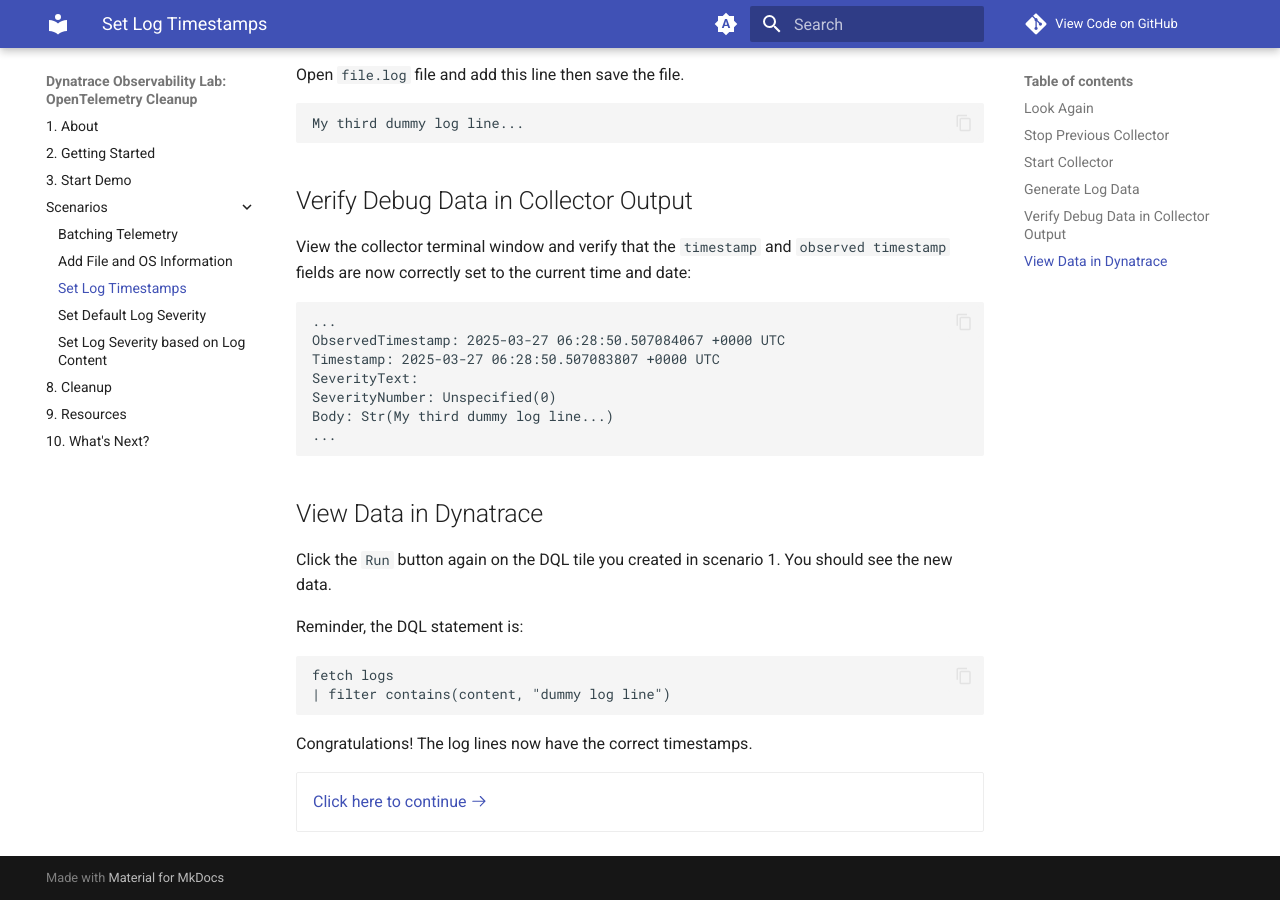
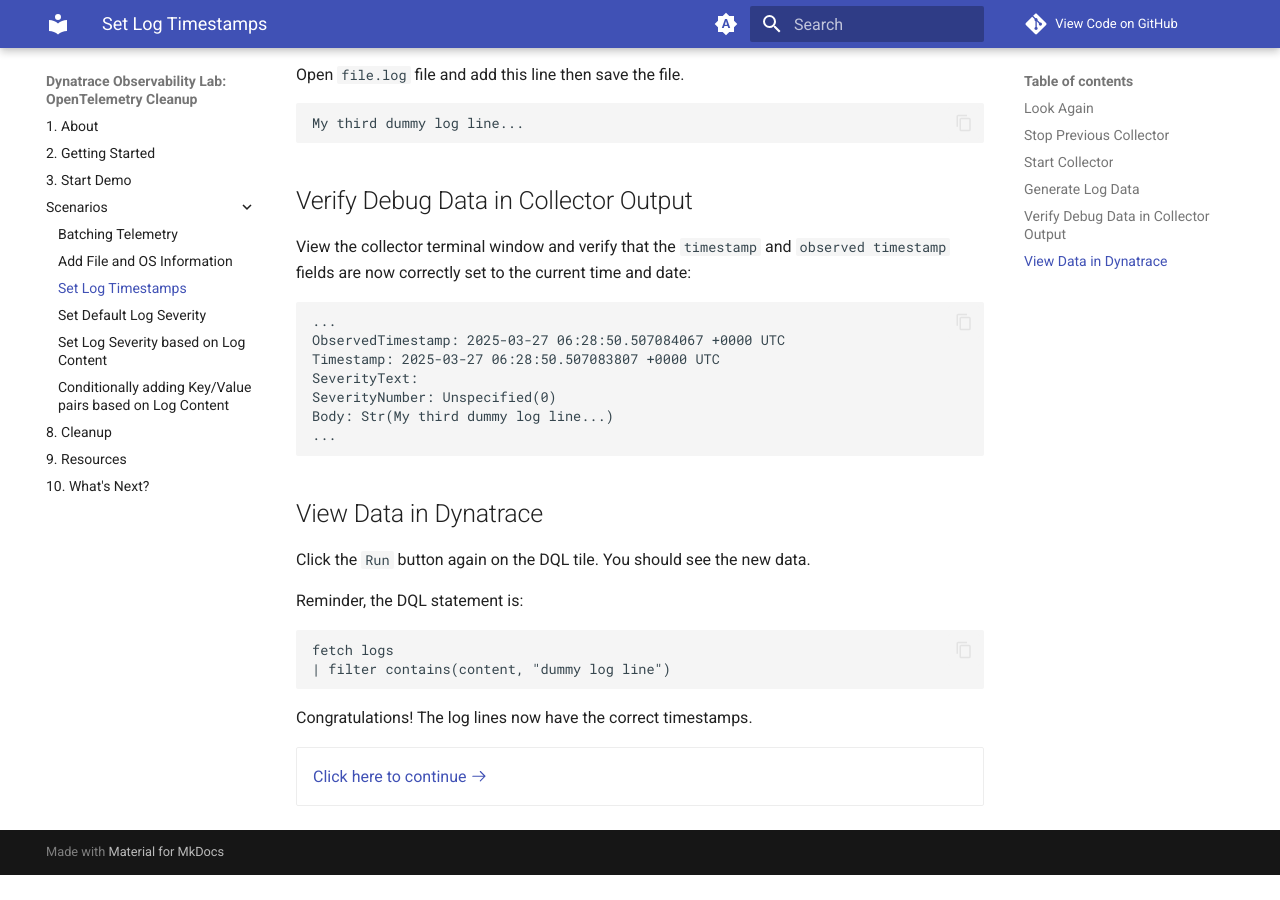
Before and after one commit to Dynatrace/demo-opentelemetry-patterns, an MkDocs documentation site: the page built from docs/scenario3.md, in a window 1280 px wide and 900 px high, scrolled down 1050 px. Built offline with MkDocs 1.6.1 and Material for MkDocs 9.7.7, drawn with Linux system fonts in a browser that asks for light colours; comment, search, counter and statistics services are not loaded; after the commit the page ends 1925 px from its top, so only the background shows below that.

Commit message:
update docs

```diff
--- a/docs/scenario2.md
+++ b/docs/scenario2.md
@@ -60,7 +60,7 @@
 
 ![scenario2 dynatrace results](images/scenario2-dql.png)
 
-Click the `Run` button again on the DQL tile you created in scenario 1. You should see the new data.
+Click the `Run` button again on the DQL tile. You should see the new data.
 
 Reminder, the DQL statement is:
 
--- a/docs/scenario3.md
+++ b/docs/scenario3.md
@@ -62,7 +62,7 @@
 
 ## View Data in Dynatrace
 
-Click the `Run` button again on the DQL tile you created in scenario 1. You should see the new data.
+Click the `Run` button again on the DQL tile. You should see the new data.
 
 Reminder, the DQL statement is:
 
--- a/docs/scenario4.md
+++ b/docs/scenario4.md
@@ -66,7 +66,7 @@
 
 ![scenario4 dynatrace results](images/scenario4-dql.png)
 
-Click the `Run` button again on the DQL tile you created in scenario 1. You should see the new data.
+Click the `Run` button again on the DQL tile. You should see the new data.
 
 Reminder, the DQL statement is:
 
--- a/mkdocs.yaml
+++ b/mkdocs.yaml
@@ -11,6 +11,7 @@
     - 'Set Log Timestamps': scenario3.md
     - 'Set Default Log Severity': scenario4.md
     - 'Set Log Severity based on Log Content': scenario5.md
+    - 'Conditionally adding Key/Value pairs based on Log Content': scenario6.md
   - '8. Cleanup': cleanup.md
   - '9. Resources': resources.md
   - "10. What's Next?": whats-next.md
--- a/scenario5.yaml
+++ b/scenario5.yaml
@@ -19,6 +19,7 @@
           - set(log.time, Now())
           - set(log.observed_time, Now())
           - set(log.severity_text, "INFO") where IsMatch(log.severity_text, "")
+          - set(log.severity_number, SEVERITY_NUMBER_INFO) where IsMatch(log.severity_text, "") # https://opentelemetry.io/docs/specs/otel/logs/data-model/#field-severitynumber
           - set(log.severity_text, "ERROR") where IsMatch(body, ".*something is broken.*")
           - set(log.severity_number, SEVERITY_NUMBER_ERROR) # https://opentelemetry.io/docs/specs/otel/logs/data-model/#field-severitynumber
 
```
Also changed, not shown: docs/scenario5.md (+2 -2 lines), docs/scenario6.md (added, +84 -0 lines), scenario6.yaml (+5 -4 lines), docs/images/scenario6-dql.png (added).
